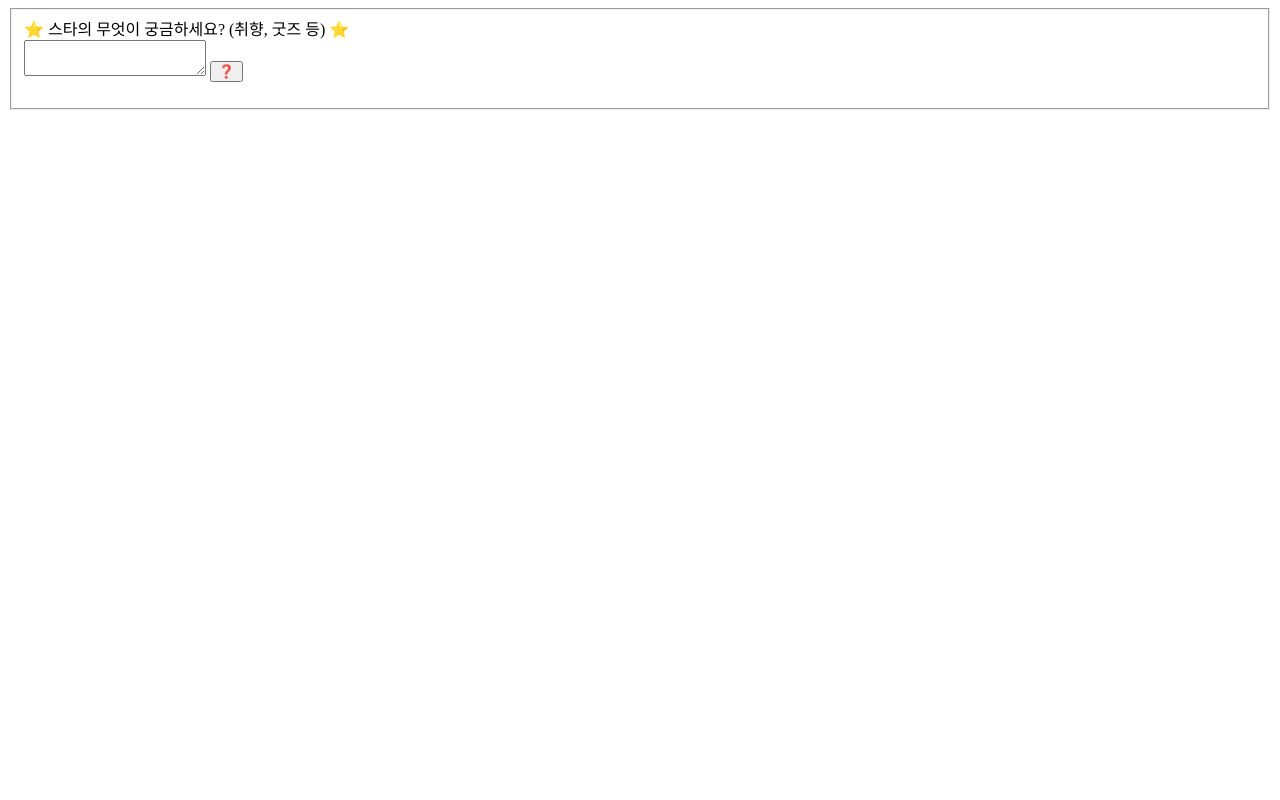
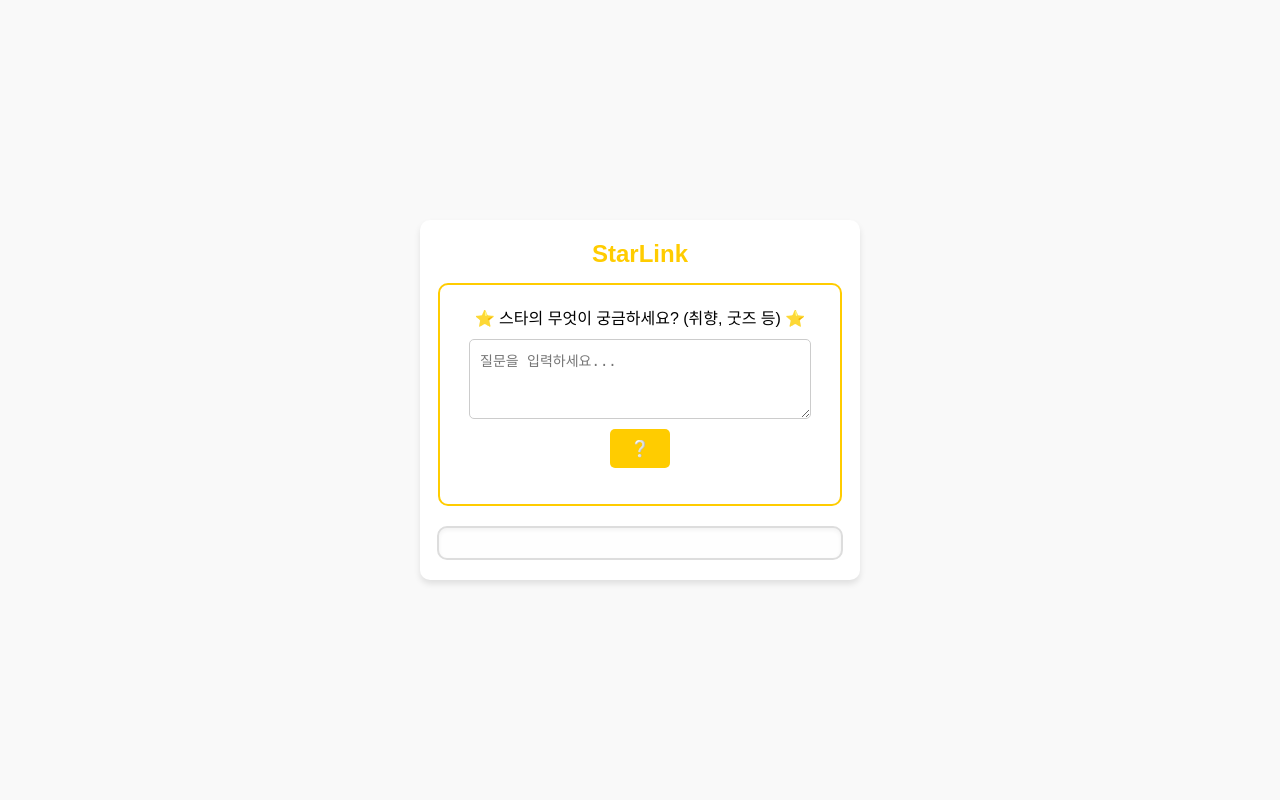
Before and after one commit to ha-yun/GG.v2, a Flask app: page /query in a window 1280 px wide. Run offline with Flask 3, Linux system fonts and the light colour scheme; parts of the project's set-up code (start-up, migrations or seed data) failed here and were passed over.

Commit message:
스타일 추가

```diff
--- a/templates/query.html
+++ b/templates/query.html
@@ -1,19 +1,114 @@
 <html>
 <head>
     <script src="https://code.jquery.com/jquery-3.7.1.js" integrity="sha256-eKhayi8LEQwp4NKxN+CfCh+3qOVUtJn3QNZ0TciWLP4=" crossorigin="anonymous"></script>
+    <style>
+        /* 전체 페이지 스타일 */
+        body {
+            font-family: Arial, sans-serif;
+            display: flex;
+            justify-content: center;
+            align-items: center;
+            height: 100vh;
+            margin: 0;
+            background-color: #f9f9f9;
+        }
+
+        /* 컨테이너 스타일 - 질문과 답변을 묶는 영역 */
+        .container {
+            display: flex;
+            flex-direction: column; /* 수직 정렬 */
+            align-items: center;
+            width: 400px;
+            background-color: #ffffff;
+            border-radius: 10px;
+            box-shadow: 0px 4px 6px rgba(0, 0, 0, 0.1);
+            padding: 20px;
+        }
+
+        /* 서비스명 스타일 */
+        .service-name {
+            font-size: 24px;
+            font-weight: bold;
+            color: #ffcc00;
+            margin-bottom: 15px;
+        }
+
+        /* 질문 입력 영역 스타일 */
+        fieldset {
+            border: 2px solid #ffcc00;
+            border-radius: 10px;
+            padding: 20px;
+            width: 90%;
+            text-align: center;
+        }
+
+        textarea {
+            margin-top: 10px;
+            width: 95%;
+            height: 80px;
+            margin-bottom: 10px;
+            padding: 10px;
+            font-size: 14px;
+            border-radius: 5px;
+            border: 1px solid #ccc;
+        }
+
+        input[type="submit"] {
+            background-color: #ffcc00;
+            color: #333333;
+            font-size: 16px;
+            font-weight: bold;
+            border: none;
+            border-radius: 5px;
+            padding: 10px 20px;
+            cursor: pointer;
+        }
+
+        input[type="submit"]:hover {
+            background-color: #ffdd33;
+        }
+
+        /* 답변 표시 영역 스타일 */
+        #answer {
+            margin-top: 20px;
+            padding: 15px;
+            border-radius: 10px;
+            border: 2px solid #ddd;
+            background-color: #fefefe;
+            font-size: 16px;
+            line-height: 1.5em;
+            text-align: left; /* 왼쪽 정렬 */
+            box-shadow: inset 0px 2px 4px rgba(0,0,0,0.05);
+            width: 93%;
+        }
+    </style>
 </head>
 <body>
+    <!-- 질문과 답변을 묶는 컨테이너 -->
+    <div class="container">
+        <!-- 서비스명 추가 -->
+        <div class="service-name">StarLink</div>
+
         <fieldset>
             <label>⭐ 스타의 무엇이 궁금하세요? (취향, 굿즈 등) ⭐</label>
             <form id="query_input">
-            <textarea name="question"></textarea>
-            <input type="submit" value='❓'>
+                <textarea name="question" placeholder="질문을 입력하세요..."></textarea>
+                <input type="submit" value='❔'>
             </form>
         </fieldset>
+
+        <!-- 답변 표시 영역 -->
         <div id="answer"></div>
+    </div>
+
     <script>
         $('#query_input').on('submit', e => {
             e.preventDefault();
+
+            // 로딩 상태 표시
+            $('#answer').html('<span>⏳ 답변 중이에요... ⌛</span>');
+
+            // 서버로 질문 전송
             $.ajax({
                 url: '/query',
                 type: 'POST',
@@ -23,12 +118,12 @@
                 contentType: "application/json; charset=utf-8",
                 dataType: 'json',
                 success: res => {
-                    // 서버에서 받은 응답을 화면에 표시
-                    $('#answer').html(`<span>👱‍♀️💬 ${res.answer}</span>`);
+                    // 서버에서 받은 응답을 💬 이모티콘과 함께 답변 표시
+                    $('#answer').html(`<span>👩🏻💬 ${res.answer}</span>`);
                 },
                 error: err => {
-                    console.log( '실패', err );
-                    $('#answer').text( '오류가 발생했습니다.' );
+                    console.log('실패', err);
+                    $('#answer').text('오류가 발생했습니다.');
                 }
             });
         });
```
Lines whose indentation alone changed are shown as unchanged.
